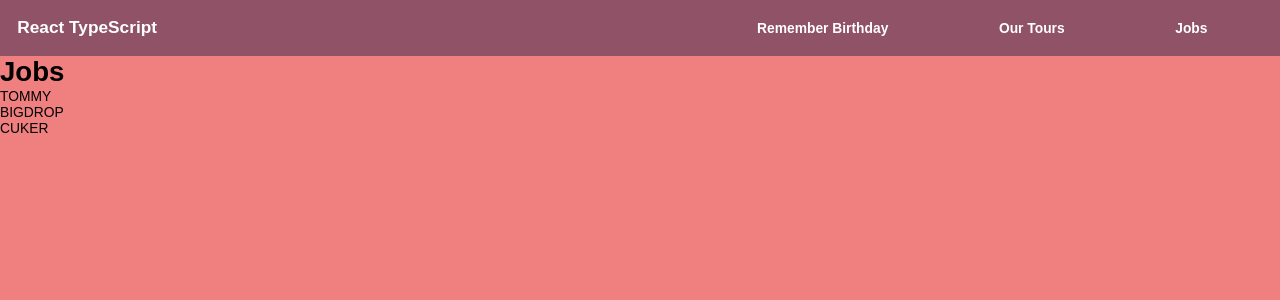
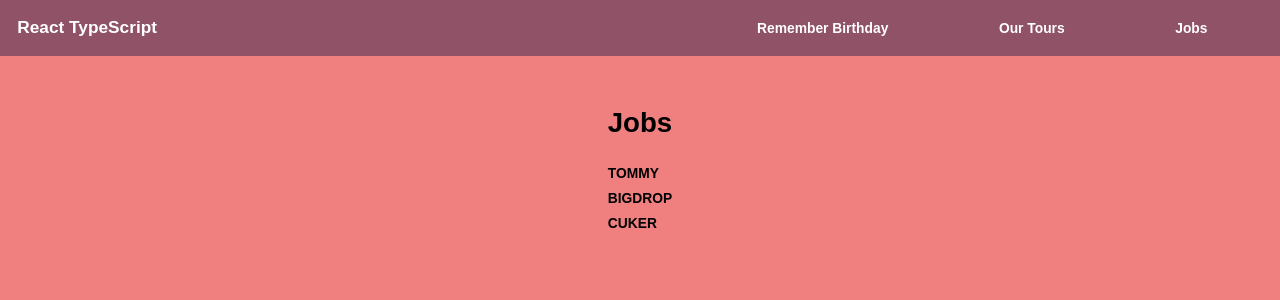
Before and after one commit to seriiserii825/react-typescript, a React (Vite) app: page /jobs in a window 1280 px wide. Shown: the top 300 px of the page. Built offline with nearby package versions, Linux system fonts and the light colour scheme.

Commit message:
JobsView styles

```diff
--- /dev/null
+++ b/src/assets/scss/jobs/jobs-view.scss
@@ -0,0 +1,24 @@
+.jobs-view {
+  padding: 6rem 0;
+  &__title {
+    margin-bottom: 3rem;
+    text-align: center;
+  }
+  &__wrap {
+    display: flex;
+    flex-wrap: wrap;
+    justify-content: center;
+    align-items: center;
+    margin: 0 -1rem;
+  }
+  &__menu {
+    li {
+      margin-bottom: 1rem;
+      font-weight: bold;
+      text-transform: uppercase;
+    }
+  }
+  &__body {
+
+  }
+}
--- a/src/assets/scss/my.scss
+++ b/src/assets/scss/my.scss
@@ -10,3 +10,4 @@
 @import "blocks/globals/btn";
 @import "blocks/projects/remember-birthday";
 @import "views/our-tours";
+@import "jobs/jobs-view";
--- a/src/views/JobsView.tsx
+++ b/src/views/JobsView.tsx
@@ -3,7 +3,7 @@
 import {IJob} from "../interface/IJob";
 import jobs_list from "../data/jobs";
 
-function JobsView(props) {
+function JobsView() {
     const [jobs, setJobs] = useState<IJob[]>(jobs_list);
     return (
         <div className={'jobs-view'}>
@@ -11,7 +11,13 @@
             {jobs.length === 0 ? (
                 <h3>no jobs</h3>
             ) : (
-                <JobsMenu jobs={jobs}/>
+                <div className={'jobs-view__wrap'}>
+                    <div className="jobs-view__menu">
+                        <JobsMenu jobs={jobs}/>
+                    </div>
+                    <div className="jobs-view__body">
+                    </div>
+                </div>
             )}
         </div>
     );
```
Also changed, not shown: src/layouts/Component.tsx (added, +9 -0 lines).
